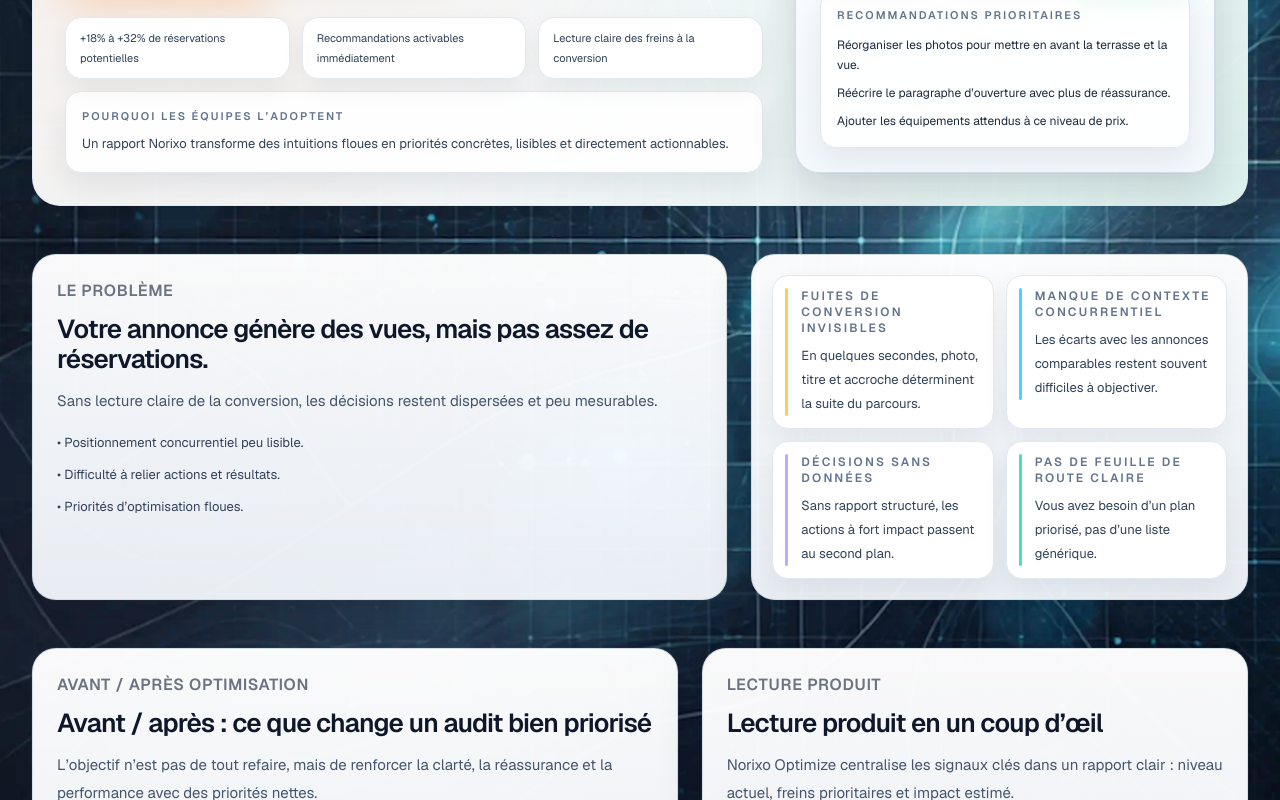
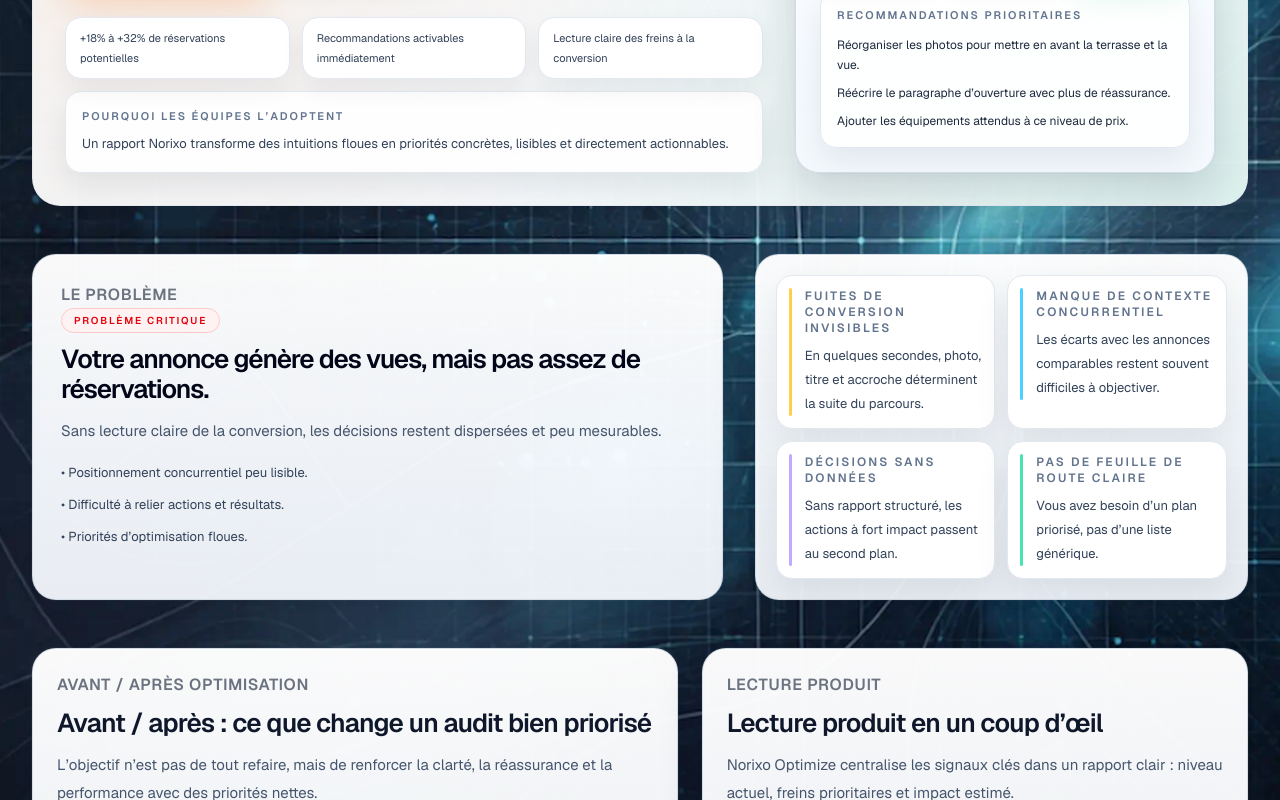
Before and after one commit to NorixoGroup/norixo-optimize, a Next.js app: page / in a window 1280 px wide. Shown: the part 527-1327 px from the top of the page. Built offline with nearby package versions, Linux system fonts and the light colour scheme.

Commit message:
ui(home): premium problem section

```diff
--- a/app/page.tsx
+++ b/app/page.tsx
@@ -128,10 +128,13 @@ export default function Home() {
       </section>
 
       {/* PROBLEM SECTION */}
-      <section className="grid gap-6 md:grid-cols-[minmax(0,1.4fr)_minmax(0,1fr)]">
-        <div className="nk-card border border-slate-200/90 bg-[linear-gradient(180deg,rgba(255,255,255,0.99)_0%,rgba(248,250,252,0.98)_100%)] p-6 shadow-[0_16px_40px_rgba(15,23,42,0.10)]">
-          <p className="nk-section-title">LE PROBLÈME</p>
-          <h2 className="mt-3 text-[22px] font-semibold leading-[1.15] tracking-[-0.03em] text-slate-900 md:text-[26px]">
+      <section className="grid gap-8 md:grid-cols-[minmax(0,1.4fr)_minmax(0,1fr)]">
+        <div className="nk-card border border-red-200/70 bg-[linear-gradient(180deg,rgba(255,255,255,1)_0%,rgba(254,242,242,0.7)_100%)] p-7 shadow-[0_16px_40px_rgba(15,23,42,0.10)] ring-1 ring-red-100/60">
+          <p className="nk-section-title text-red-600">LE PROBLÈME</p>
+          <div className="inline-flex items-center rounded-full bg-red-50 border border-red-200 px-3 py-1 text-[10px] font-semibold uppercase tracking-[0.18em] text-red-600">
+            Problème critique
+          </div>
+          <h2 className="mt-3 text-[22px] font-semibold leading-[1.15] tracking-[-0.04em] text-slate-950 md:text-[26px]">
             Votre annonce génère des vues, mais pas assez de réservations.
           </h2>
           <p className="mt-3 text-[14px] leading-7 text-slate-600 md:text-[15px]">
@@ -145,7 +148,7 @@ export default function Home() {
         </div>
 
         <div className="nk-card grid gap-3 border border-slate-200/90 bg-[linear-gradient(180deg,rgba(255,255,255,0.99)_0%,rgba(248,250,252,0.98)_100%)] p-5 text-sm text-slate-800 shadow-[0_16px_38px_rgba(15,23,42,0.09)] sm:grid-cols-2">
-          <div className="rounded-2xl border border-slate-200 bg-white p-3 shadow-[0_10px_24px_rgba(15,23,42,0.06)]">
+          <div className="rounded-2xl border border-slate-200 bg-white p-3 shadow-[0_14px_34px_rgba(15,23,42,0.08)] transition-all duration-200 hover:-translate-y-[2px]">
             <div className="relative pl-4">
               <div className="absolute bottom-0 left-0 top-0 w-[3px] rounded-full bg-amber-400/70" />
               <p className="text-xs font-semibold uppercase tracking-[0.18em] text-slate-500">
@@ -156,7 +159,7 @@ export default function Home() {
               </p>
             </div>
           </div>
-          <div className="rounded-2xl border border-slate-200 bg-white p-3 shadow-[0_10px_24px_rgba(15,23,42,0.06)]">
+          <div className="rounded-2xl border border-slate-200 bg-white p-3 shadow-[0_14px_34px_rgba(15,23,42,0.08)] transition-all duration-200 hover:-translate-y-[2px]">
             <div className="relative pl-4">
               <div className="absolute bottom-0 left-0 top-0 w-[3px] rounded-full bg-sky-400/70" />
               <p className="text-xs font-semibold uppercase tracking-[0.18em] text-slate-500">
@@ -167,7 +170,7 @@ export default function Home() {
               </p>
             </div>
           </div>
-          <div className="rounded-2xl border border-slate-200 bg-white p-3 shadow-[0_10px_24px_rgba(15,23,42,0.06)]">
+          <div className="rounded-2xl border border-slate-200 bg-white p-3 shadow-[0_14px_34px_rgba(15,23,42,0.08)] transition-all duration-200 hover:-translate-y-[2px]">
             <div className="relative pl-4">
               <div className="absolute bottom-0 left-0 top-0 w-[3px] rounded-full bg-violet-400/70" />
               <p className="text-xs font-semibold uppercase tracking-[0.18em] text-slate-500">
@@ -178,7 +181,7 @@ export default function Home() {
               </p>
             </div>
           </div>
-          <div className="rounded-2xl border border-slate-200 bg-white p-3 shadow-[0_10px_24px_rgba(15,23,42,0.06)]">
+          <div className="rounded-2xl border border-slate-200 bg-white p-3 shadow-[0_14px_34px_rgba(15,23,42,0.08)] transition-all duration-200 hover:-translate-y-[2px]">
             <div className="relative pl-4">
               <div className="absolute bottom-0 left-0 top-0 w-[3px] rounded-full bg-emerald-400/70" />
               <p className="text-xs font-semibold uppercase tracking-[0.18em] text-slate-500">
```
